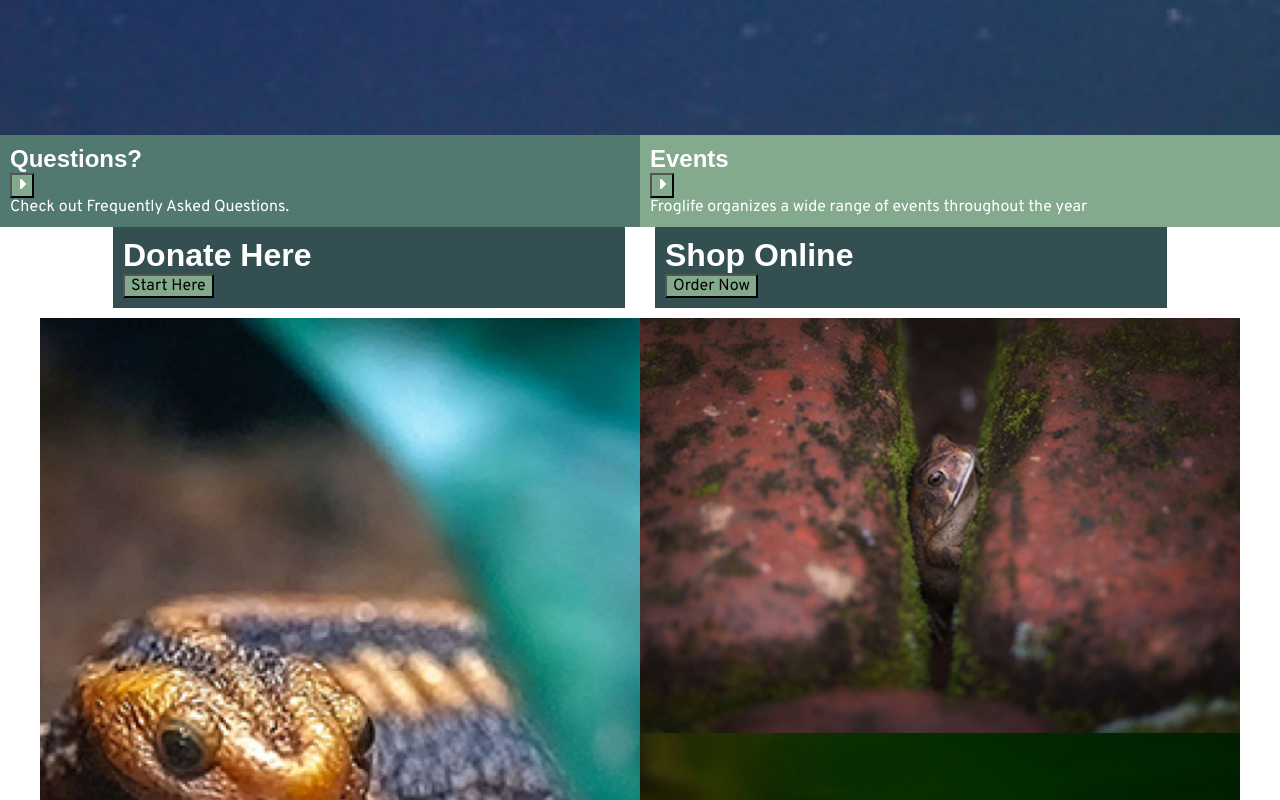
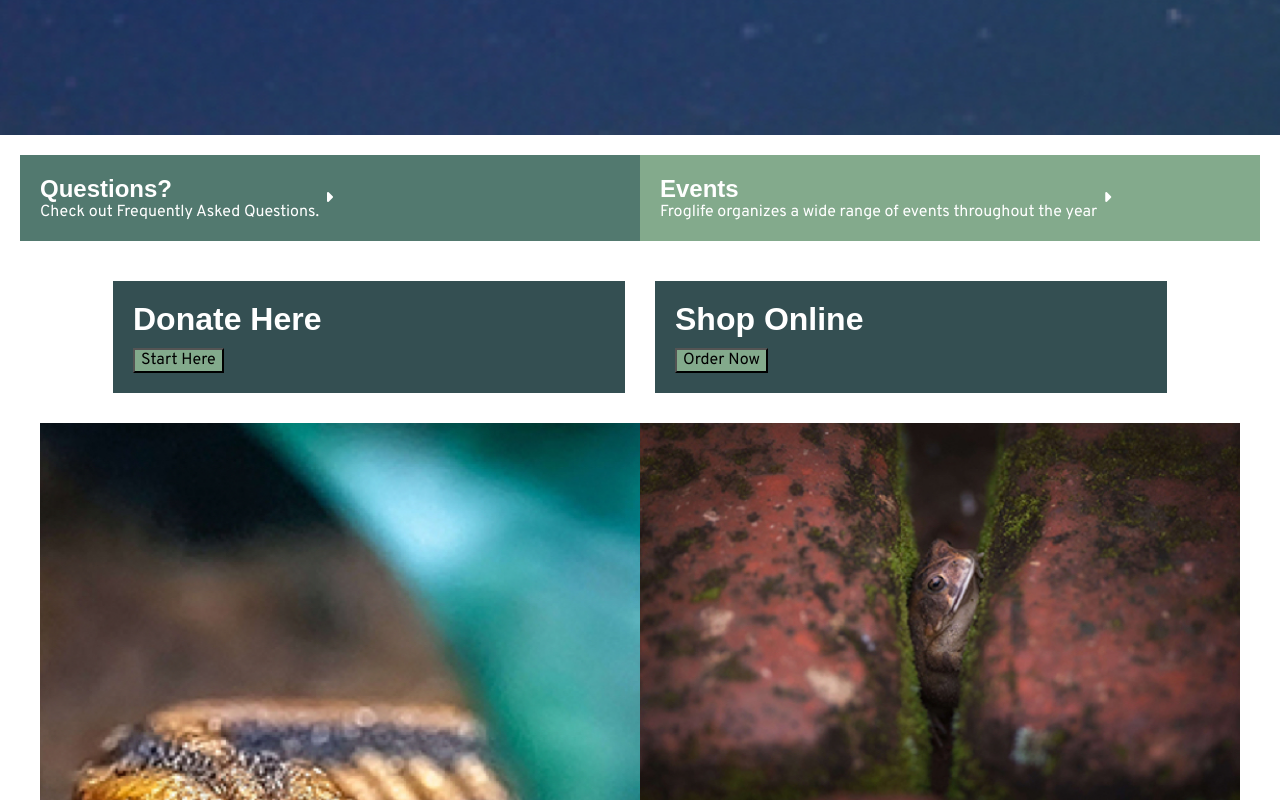
Before and after one commit to Evan507/emichel_Web2_HW, a plain HTML site: page deploy/index.html in a window 1280 px wide. Shown: the part 1440-2240 px from the top of the page. Drawn offline with Linux system fonts and the light colour scheme; a web font is replaced by a local one.

Commit message:
updated important info with better padding

```diff
--- a/deploy/index.html
+++ b/deploy/index.html
@@ -53,14 +53,19 @@
         <div>
             <div id="Headlines">
                 <article id="Questions">
-                <h2>Questions?</h2>
+                    <div>
+                        <h2>Questions?</h2>
+                        <p>Check out Frequently Asked Questions.</p>
+                    </div>
+
                 <button id="arrow"><i class="fas fa-caret-right"></i></button>
-                <p>Check out Frequently Asked Questions.</p>
             </article>
             <article id="Events">
-                <h2>Events</h2>
+                <div>
+                    <h2>Events</h2>
+                    <p>Froglife organizes a wide range of events throughout the year</p>
+                </div>
                 <button id="arrow"><i class="fas fa-caret-right"></i></button>
-                <p>Froglife organizes a wide range of events throughout the year</p>
             </article>
             </div>
           <div id="Money">
--- a/dev/scss/layout/_footer.scss
+++ b/dev/scss/layout/_footer.scss
@@ -20,8 +20,12 @@
     }
 
     #social{
+        display: flex;
+
         ul{
+           li{
             color: $white;
+           }
         }
 
     }
--- a/dev/scss/sections/_importantinfo.scss
+++ b/dev/scss/sections/_importantinfo.scss
@@ -69,6 +69,7 @@
 
                 grid-area: Headlines;
 
+                margin: 20px;
             }
                 #Money{
                 display: grid;
@@ -86,34 +87,54 @@
     #Questions{
 background-color: $greenteal;
 color: $white;
+padding: 20px;
+display: flex;
+flex-wrap: wrap;
+align-content: space-between;
     }
 
     #Events{
 background-color: $seafoam;
 color: $white;
+padding: 20px;
+display: flex;
+flex-wrap: wrap;
+align-content: space-between;
     }
 
     #Donate{
         background-color: $darkteal;
         grid-area: Donate;
+        padding: 20px;
     }
 
     #Shop{
         background-color: $darkteal;
         grid-area: Shop;
+        padding: 20px;
     }
 
     h1{
         font-family: 'Chivo', sans-serif;
         color: $white;
+        padding-bottom: 10px;
     }
 
     h2{
         font-family: 'Chivo', sans-serif;
     }
 
+    article{
+        margin-bottom: 20px;
+    }
+
+
+
     #arrow{
         color: $white;
+        background-color: transparent;
+        border: none;
+
     }
 
 }
```
Also changed, not shown: deploy/css/styles.css, 3 other files.
